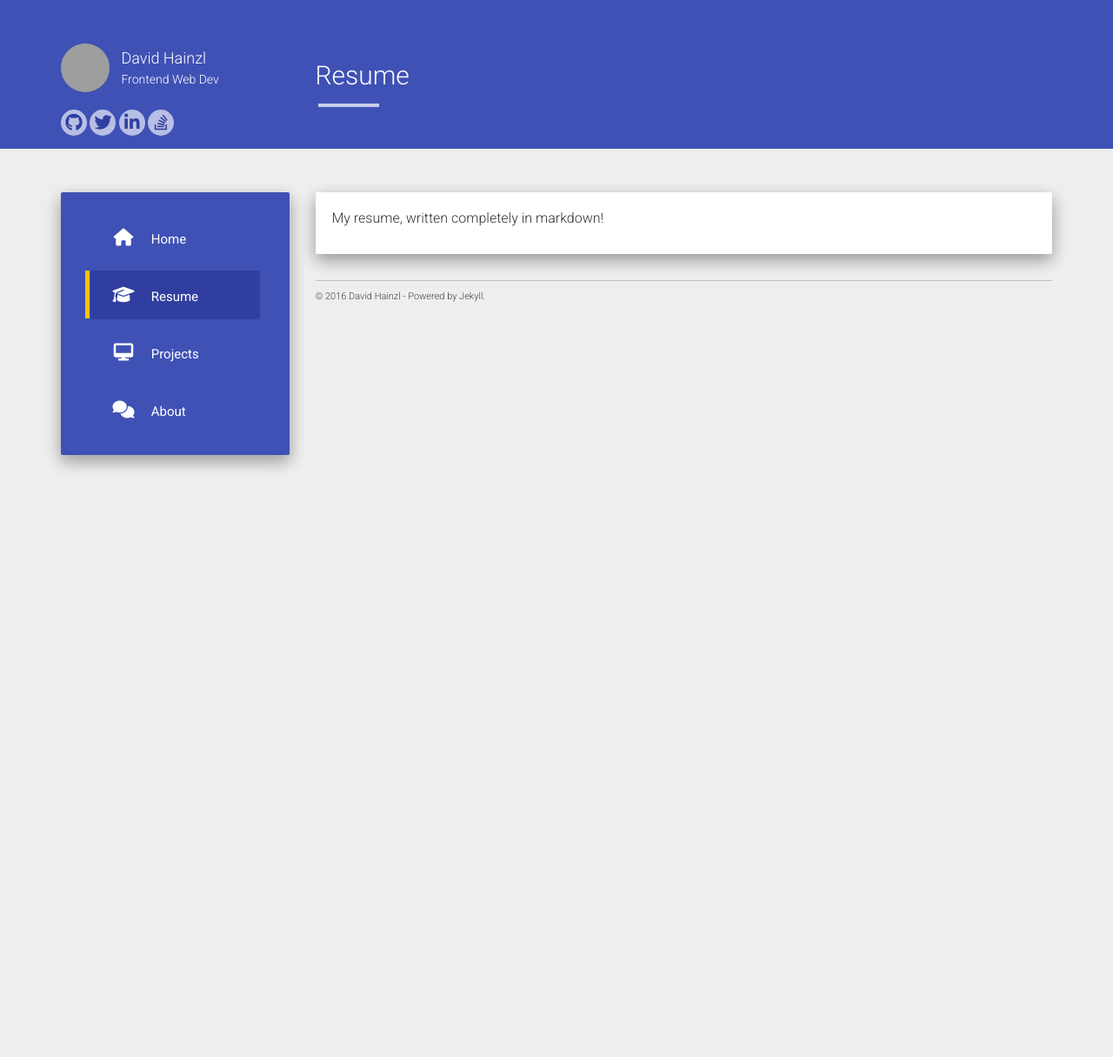
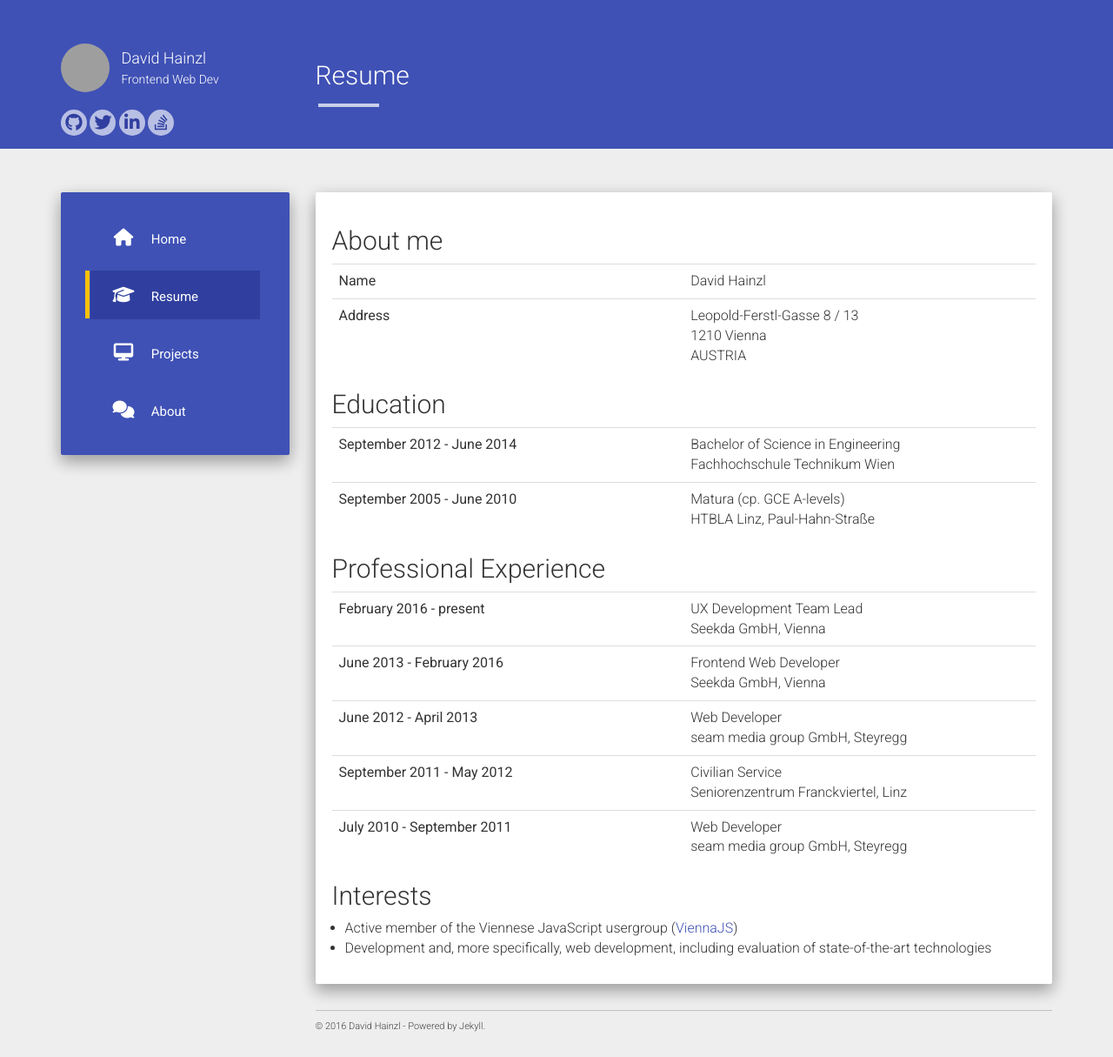
Before and after one commit to DHainzl/dhainzl.github.io, a Jekyll site: the page built from resume.md, in a window 1280 px wide. Shown: the whole page at 87% size. Built offline with Jekyll 4.4.1, drawn with Linux system fonts in a browser that asks for light colours; nearby versions of some CDN libraries; before the commit the page ends 900 px from its top, so only the background shows below that; grey boxes are pictures that could not be loaded.

Commit message:
Added resume

```diff
--- a/resume.md
+++ b/resume.md
@@ -4,4 +4,28 @@ title: Resume
 permalink: /resume/
 ---
 
-My resume, written completely in markdown!
+## About me
+
+{:.table.table-hover.table-resume}
+| Name | David Hainzl |
+| Address | Leopold-Ferstl-Gasse 8 / 13<br>1210 Vienna<br>AUSTRIA|
+
+## Education
+
+{:.table.table-hover.table-resume}
+| September 2012 - June 2014 | Bachelor of Science in Engineering<br>Fachhochschule Technikum Wien |
+| September 2005 - June 2010 | Matura (cp. GCE A-levels)<br>HTBLA Linz, Paul-Hahn-Straße |
+
+## Professional Experience
+
+{:.table.table-hover.table-resume}
+| February 2016 - present | UX Development Team Lead<br>Seekda GmbH, Vienna |
+| June 2013 - February 2016 | Frontend Web Developer<br>Seekda GmbH, Vienna |
+| June 2012 - April 2013 | Web Developer<br>seam media group GmbH, Steyregg |
+| September 2011 - May 2012 | Civilian Service<br>Seniorenzentrum Franckviertel, Linz |
+| July 2010 - September 2011 | Web Developer<br>seam media group GmbH, Steyregg |
+
+## Interests
+
+* Active member of the Viennese JavaScript usergroup ([ViennaJS](http://www.meetup.com/viennajs/))
+* Development and, more specifically, web development, including evaluation of state-of-the-art technologies
--- /dev/null
+++ b/static/css/about-me.scss
@@ -0,0 +1,4 @@
+.table-resume td:first-child {
+    width: 50%;
+    font-weight: 400;
+}
--- a/static/css/main.scss
+++ b/static/css/main.scss
@@ -213,3 +213,4 @@ footer {
 
 @import 'projects';
 @import 'project_page';
+@import 'about-me';
```
